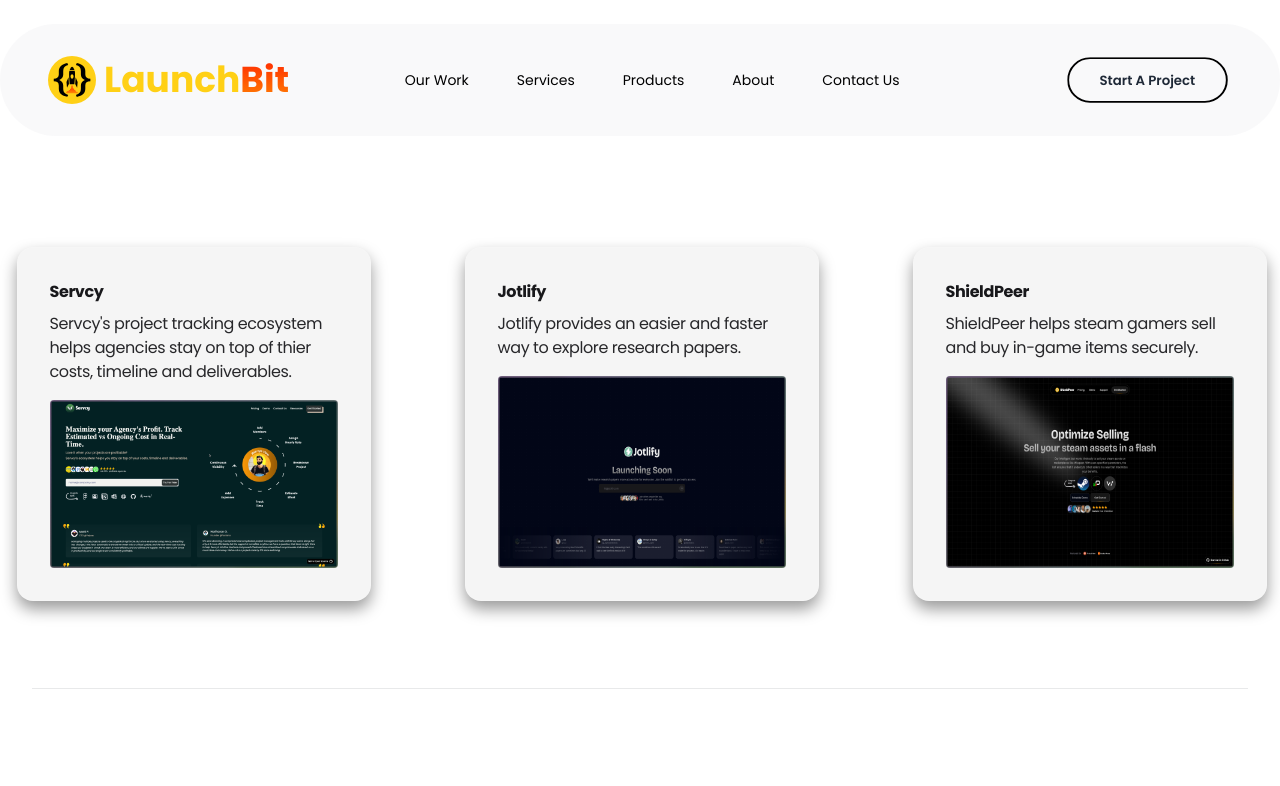
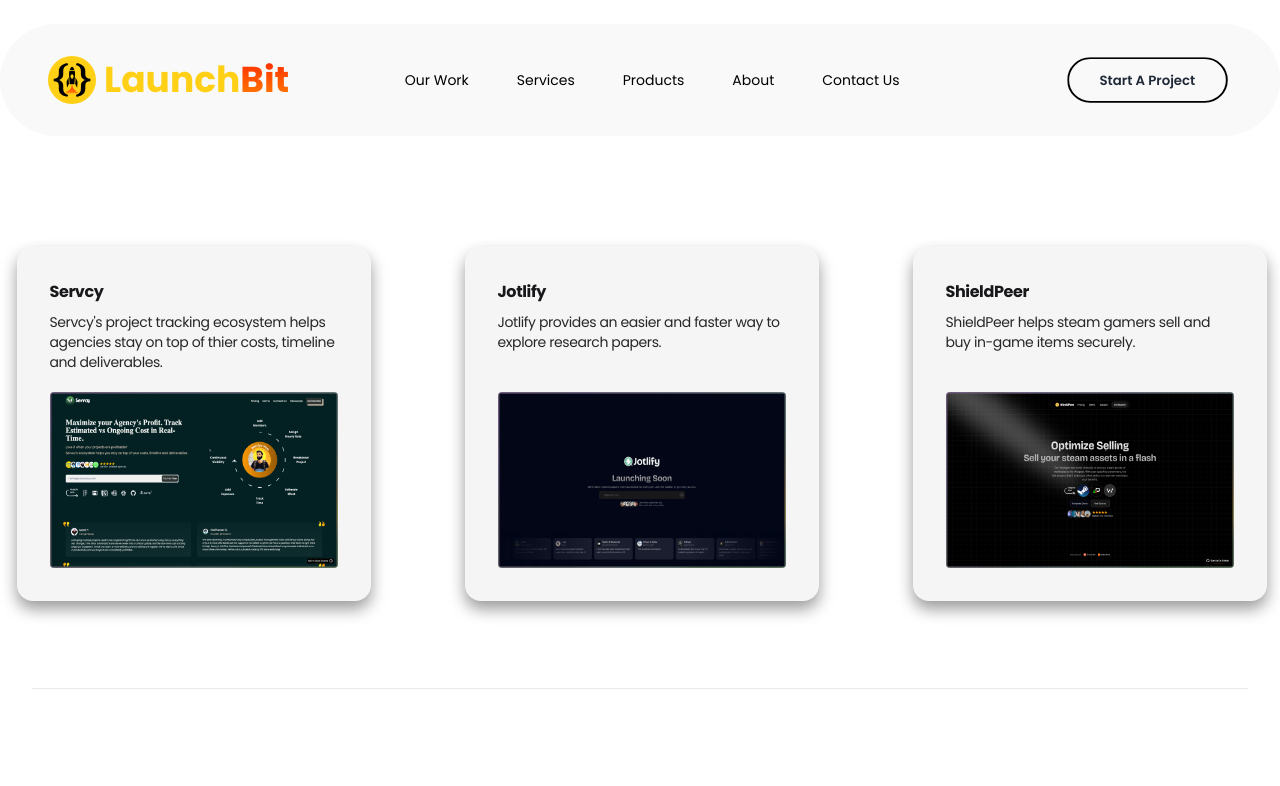
Before and after one commit to gargmegham/LaunchBit, a Next.js app: page /products in a window 1280 px wide. Shown: the top 786 px of the page. Built offline with nearby package versions, Linux system fonts and the light colour scheme.

Commit message:
refactor: Update product page layout and styling

```diff
--- a/app/products/page.tsx
+++ b/app/products/page.tsx
@@ -34,9 +34,13 @@
                 {products.map((product, index) => (
                     <PinContainer title={product.name} href={product.link} key={index}>
                         <div className="flex basis-full flex-col p-4 tracking-tight sm:basis-1/2 w-[20rem] h-[20rem]">
-                            <h3 className="max-w-xs !pb-2 !m-0 font-bold  text-base text-zinc-900">{product.name}</h3>
-                            <div className="text-base !m-0 !p-0 font-normal">
-                                <span className="text-zinc-800">{product.description}</span>
+                            <div className="h-24">
+                                <h3 className="max-w-xs !pb-2 !m-0 font-bold  text-base text-zinc-900">
+                                    {product.name}
+                                </h3>
+                                <div className="text-sm !m-0 !p-0 font-normal">
+                                    <span className="text-zinc-800">{product.description}</span>
+                                </div>
                             </div>
                             <Image
                                 className="flex flex-1 w-full rounded mt-4"
```
